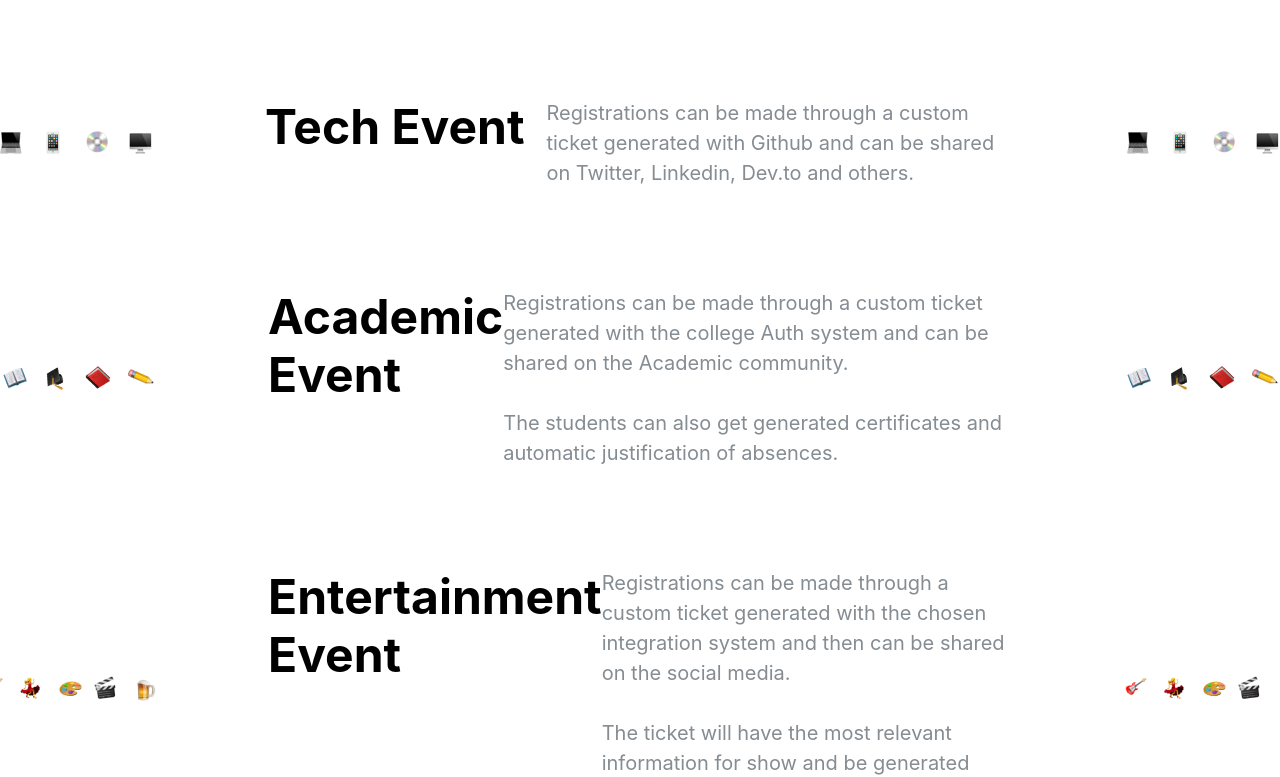
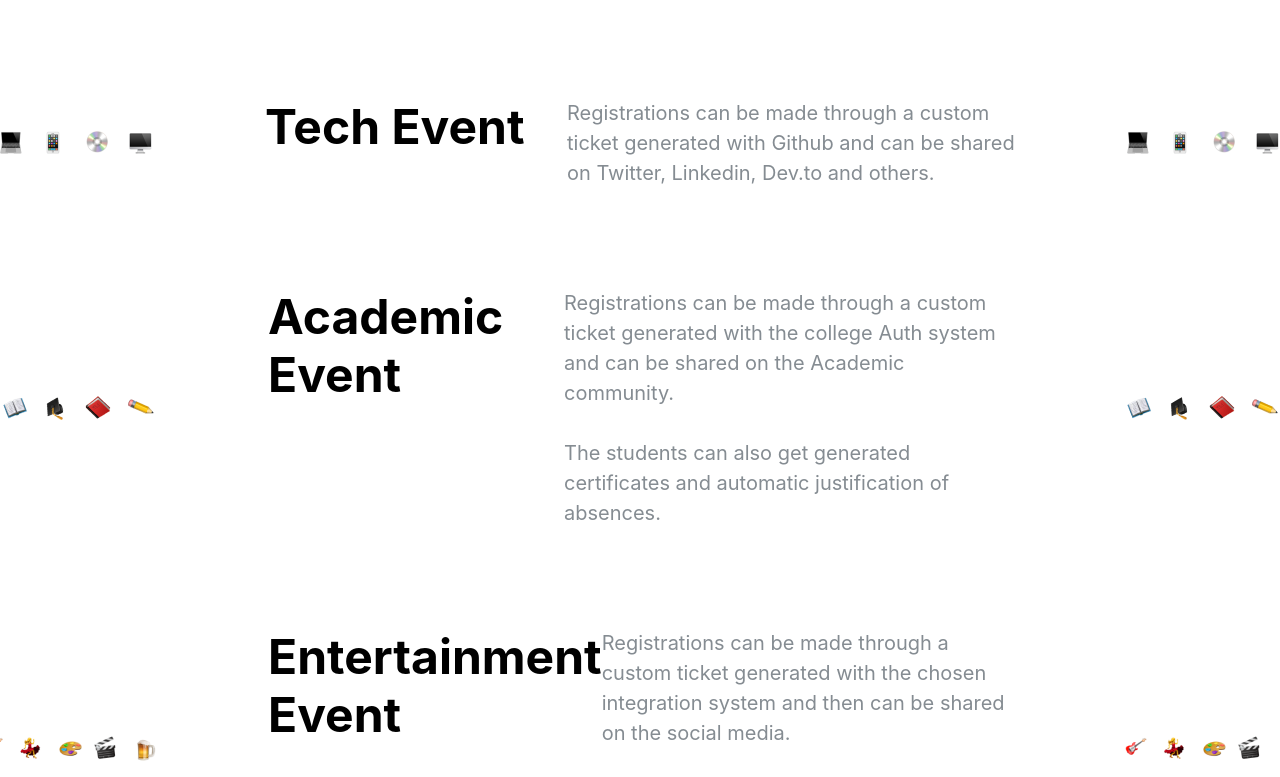
Before and after one commit to joaogomesdev/Ticked, a Next.js app: page /cases in a window 1280 px wide. Shown: the part 664-1441 px from the top of the page. Built offline with nearby package versions, Linux system fonts and the light colour scheme; no server answers.

Commit message:
Cases page

```diff
--- a/src/pages/cases.tsx
+++ b/src/pages/cases.tsx
@@ -13,11 +13,13 @@ interface Props {}
 
 export const Cases = ({}: Props) => {
   const { colorMode } = useColorMode();
+
   const isSmallScreen = useBreakpointValue({
+    base: true,
     xs: true,
     sm: true,
     md: true,
-    lg: false,
+    lg: true,
     xl: false,
   });
 
@@ -27,11 +29,22 @@ export const Cases = ({}: Props) => {
         {/* Landing */}
         <Flex
           mt={100}
-          justifyContent="space-between"
+          justifyContent={[
+            "center",
+            "center",
+            "space-between",
+            "space-between",
+            "space-between",
+            "space-between",
+          ]}
           alignItems="center"
           width="full"
         >
-          <Flex flexDir="column" marginLeft="28" maxW="lg">
+          <Flex
+            flexDir="column"
+            marginLeft="28"
+            maxW={["2xl", "2xl", "2xl", "2xl", "lg"]}
+          >
             <Heading fontSize="64" color="brand.purple" fontWeight="bold">
               Cases
             </Heading>
@@ -75,16 +88,16 @@ export const Cases = ({}: Props) => {
         >
           <Image src="/tech02.png" alt="" w="" h="" />
           <Flex
-            flexDir={["column", "column", "column", "row"]}
-            justify="space-between"
+            flexDir={["column", "column", "column", "column", "row"]}
+            justify="center"
             w="full"
             marginX="28"
           >
-            <Heading fontSize="48" fontWeight="bold" w="full">
+            <Heading fontSize="48" fontWeight="bold" w="full" maxW="md">
               Tech Event
             </Heading>
             <Text
-              maxW="2xl"
+              maxW="md"
               fontSize={20}
               color={colorMode === "light" ? "text.light" : "text.main"}
             >
@@ -105,7 +118,8 @@ export const Cases = ({}: Props) => {
         >
           <Image src="/academy01.png" alt="" w="" h="" />
           <Flex
-            flexDir={["column", "column", "column", "row"]}
+            mt={["6", "6", "6", "6", "0"]}
+            flexDir={["column", "column", "column", "column", "row"]}
             justify="space-between"
             w="full"
             marginX={["28", "28"]}
@@ -114,7 +128,7 @@ export const Cases = ({}: Props) => {
               Academic Event
             </Heading>
             <Text
-              maxW="lg"
+              maxW="md"
               fontSize={20}
               color={colorMode === "light" ? "text.light" : "text.main"}
             >
@@ -140,16 +154,16 @@ export const Cases = ({}: Props) => {
         >
           <Image justifySelf="flex-end" src="/enter01.png" alt="" w="" h="" />
           <Flex
-            flexDir={["column", "column", "column", "row"]}
+            flexDir={["column", "column", "column", "column", "row"]}
             justify="space-between"
             w="full"
             marginX="28"
           >
-            <Heading fontSize="48" fontWeight="bold" w="full">
+            <Heading fontSize="48" fontWeight="bold" maxW="sm">
               Entertainment Event
             </Heading>
             <Text
-              maxW="2xl"
+              maxW="md"
               fontSize={20}
               color={colorMode === "light" ? "text.light" : "text.main"}
             >
```
